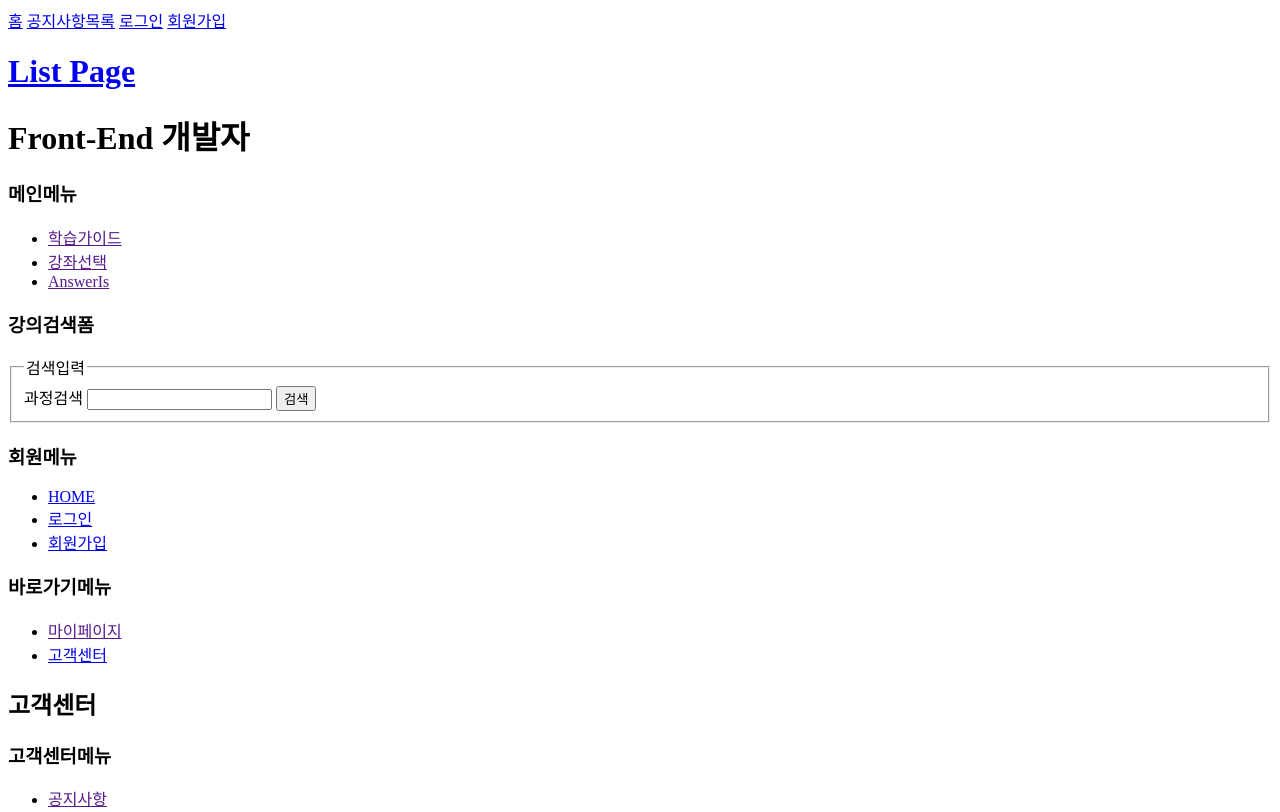
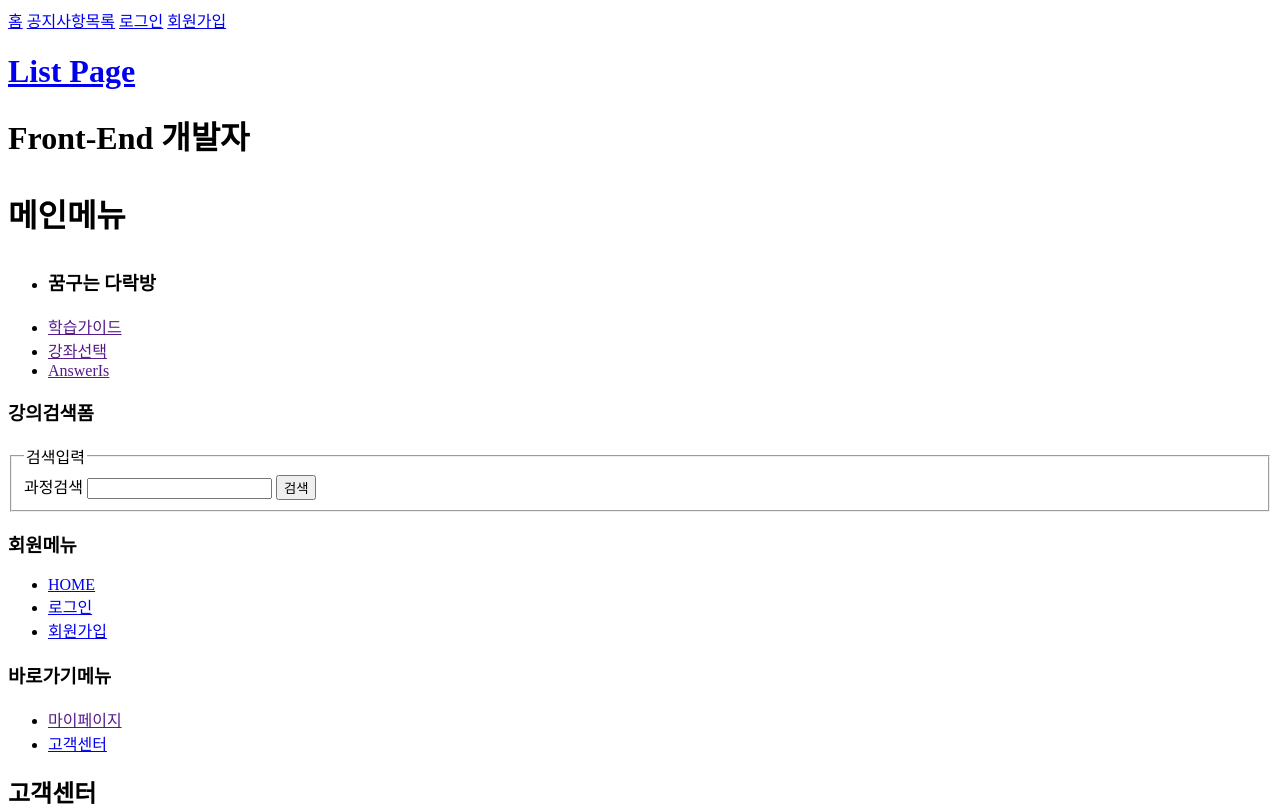
Before and after one commit to EinsVision/root, a plain HTML site: page notice/list.html in a window 1280 px wide. Shown: the top 812 px of the page. Drawn offline with Linux system fonts and the light colour scheme.

Commit message:
CSS-selection

```diff
--- a/notice/list.html
+++ b/notice/list.html
@@ -3,6 +3,14 @@
 <head>
     <meta charset="UTF-8">
     <title>Document</title>
+    <style>
+        /* #main-menu h1{
+            font-size: 2rem;
+        } */
+        #main-menu>h1{
+            font-size: 2rem;
+        }
+    </style>
 </head>
 <!--제목/ 목록/ 문장/ 표/ 폼/ div-->
 <body>
@@ -15,9 +23,10 @@
     <h1>Front-End 개발자</h1>
     <header>
         <section>
-            <nav>
+            <nav id="main-menu">
                 <h1>메인메뉴</h1>
-                <ul> <!--unordered list-->
+                <ul>
+                    <li><h1>꿈구는 다락방</h1></li>
                     <li><a href="">학습가이드</a></li>
                     <li><a href="">강좌선택</a></li>
                     <li><a href="">AnswerIs</a></li>
```
